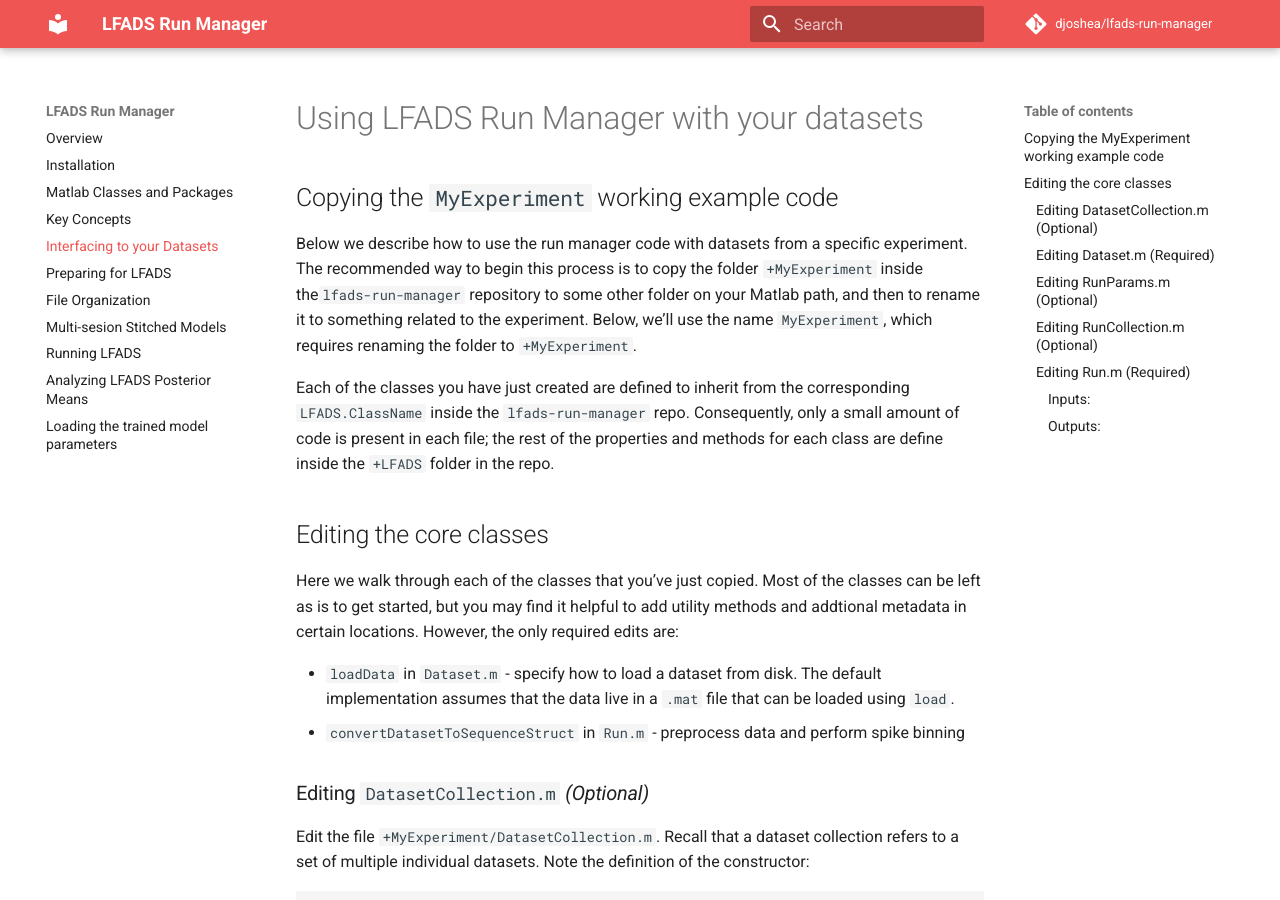
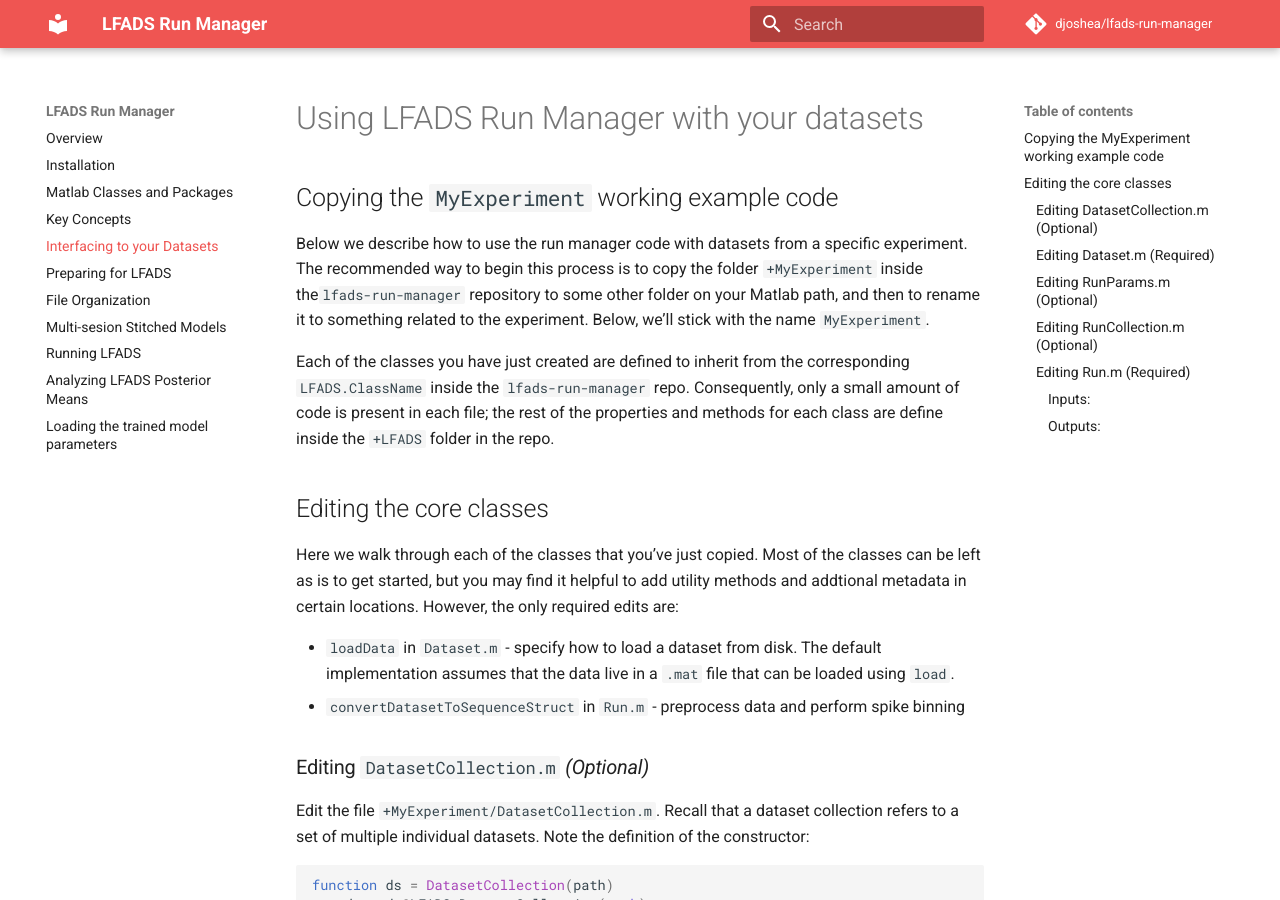
Before and after one commit to lfads/lfads-run-manager, an MkDocs documentation site: the page built from docs/adapting.md, in a window 1280 px wide and 900 px high. Built offline with MkDocs 1.6.1 and Material for MkDocs 9.7.7, drawn with Linux system fonts in a browser that asks for light colours; comment, search, counter and statistics services are not loaded; old or Windows-style settings are respelled for this version of MkDocs.

Commit message:
StarterExample --> MyExperiment

```diff
--- a/docs/adapting.md
+++ b/docs/adapting.md
@@ -1,7 +1,7 @@
 # Using LFADS Run Manager with your datasets
 
 ## Copying the `MyExperiment` working example code
-Below we describe how to use the run manager code with datasets from a specific experiment. The recommended way to begin this process is to copy the folder `+MyExperiment` inside the` lfads-run-manager` repository to some other folder on your Matlab path, and then to rename it to something related to the experiment. Below, we'll use the name `MyExperiment`, which requires renaming the folder to `+MyExperiment`.
+Below we describe how to use the run manager code with datasets from a specific experiment. The recommended way to begin this process is to copy the folder `+MyExperiment` inside the` lfads-run-manager` repository to some other folder on your Matlab path, and then to rename it to something related to the experiment. Below, we'll stick with the name `MyExperiment`.
 
 Each of the classes you have just created are defined to inherit from the corresponding `LFADS.ClassName` inside the `lfads-run-manager` repo. Consequently, only a small amount of code is present in each file; the rest of the properties and methods for each class are define inside the `+LFADS` folder in the repo.
 
```
